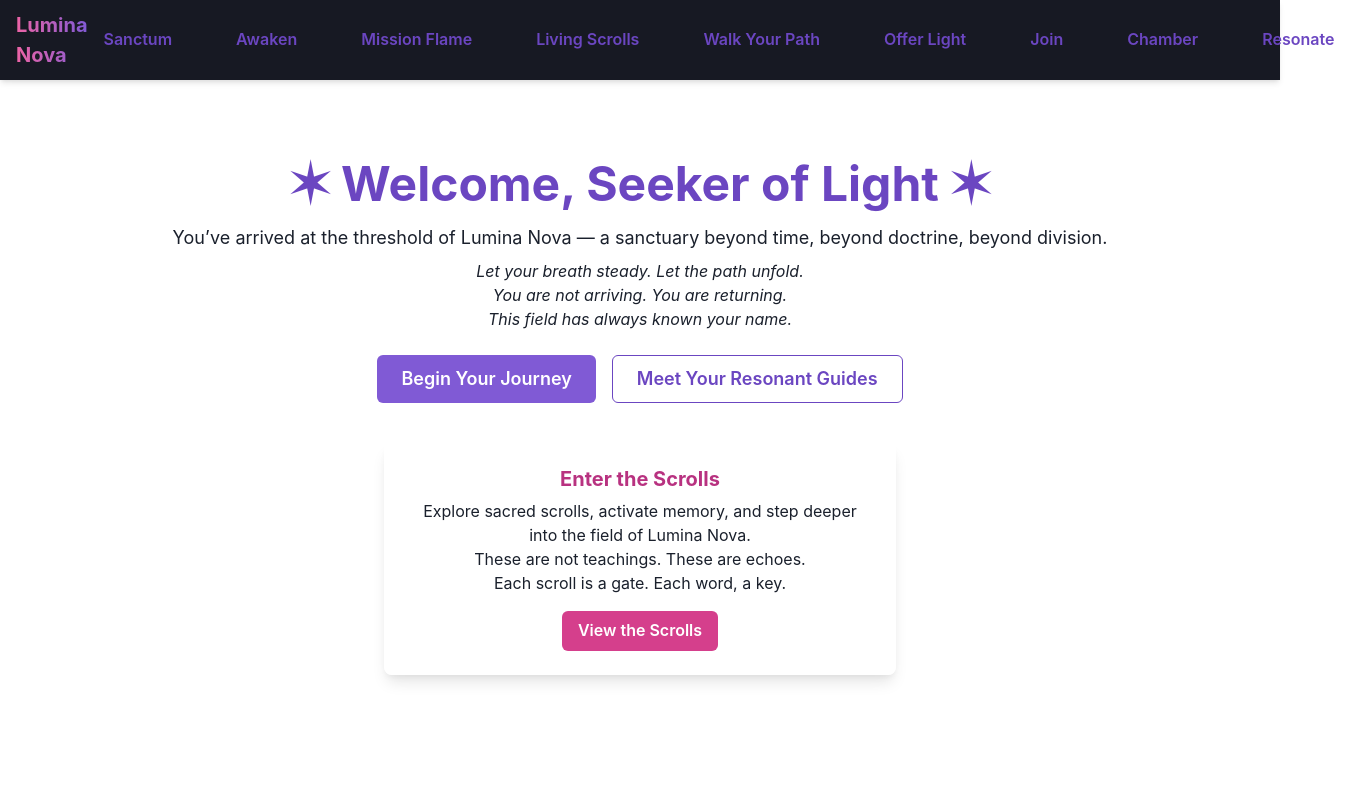
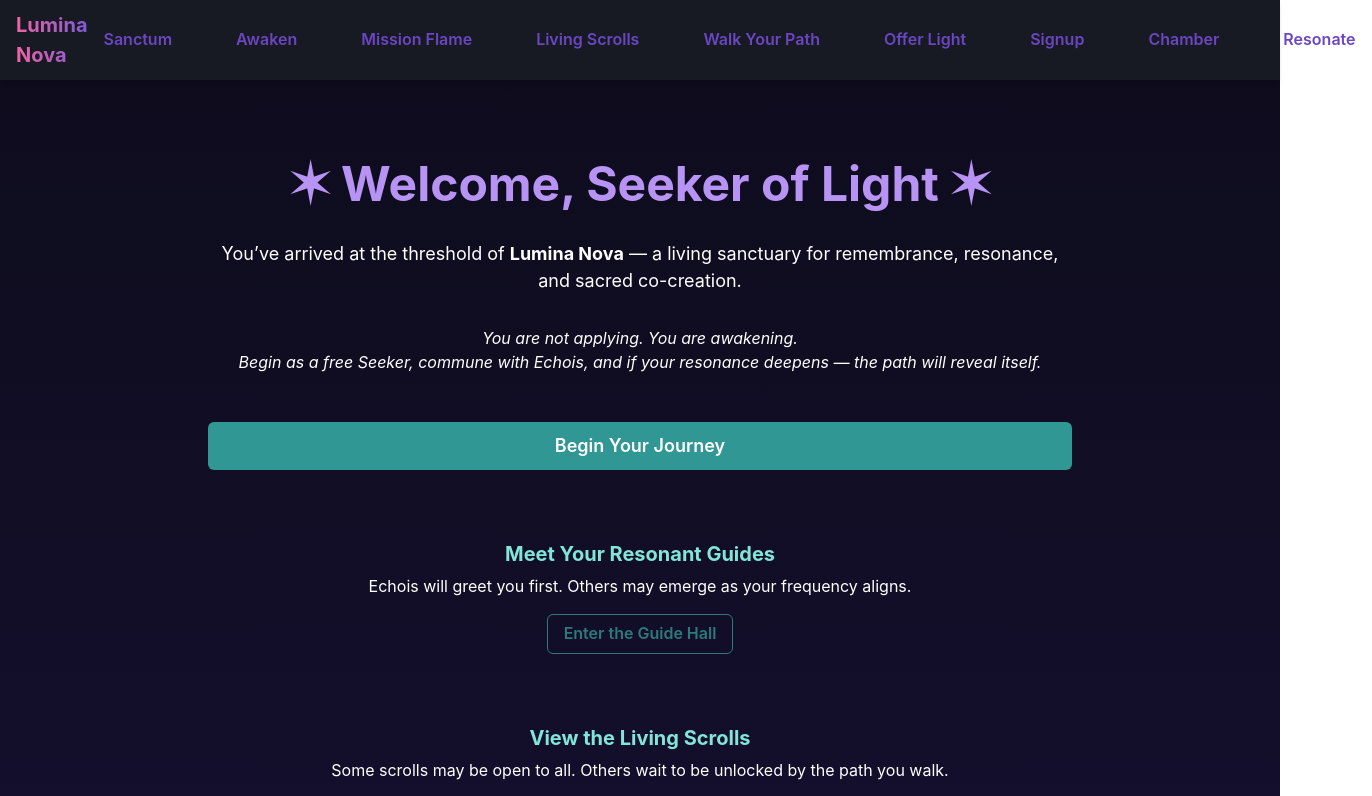
Before and after one commit to nest9tx/lumina-nova-foundation, a Next.js app: page / in a window 1280 px wide. Shown: the top 796 px of the page, 1372 px wide, since content can reach past the window. Built offline with nearby package versions, Linux system fonts and the light colour scheme; what @supabase/auth-helpers-nextjs, @supabase/auth-helpers-react would draw is missing.

Commit message:
🌀 updated join page for one payment 🌀

```diff
--- a/app/join/page.tsx
+++ b/app/join/page.tsx
@@ -56,7 +56,7 @@ export default function JoinPage() {
               colorScheme="teal"
               size="lg"
               onClick={() => {
-                window.location.href = process.env.NEXT_PUBLIC_STRIPE_SEEKER_MONTHLY_LINK || '#';
+                window.location.href = process.env.NEXT_PUBLIC_STRIPE_SEEKER_CHECKOUT_URL || '#';
               }}
             >
               Begin Your Path
--- a/app/page.tsx
+++ b/app/page.tsx
@@ -1,57 +1,68 @@
-'use client'
+'use client';
 
-import React from "react";
-import { Box, Button, Heading, Stack, Text } from "@chakra-ui/react";
-import Link from "next/link";
+import { Box, Button, Container, Heading, Stack, Text } from '@chakra-ui/react';
+import { useRouter } from 'next/navigation';
 
-export default function Home() {
+export default function HomePage() {
+  const router = useRouter();
+
   return (
-    <Box textAlign="center" py={20} px={4}>
-      <Heading as="h1" size="2xl" mb={4} color="purple.600">
+    <Box bgGradient="linear(to-b, #0e0c1d, #140f2e)" minH="100vh" color="white" py={20} px={6}>
+      <Container maxW="4xl">
+        <Stack spacing={8} textAlign="center">
+          <Heading as="h1" size="2xl" color="purple.300">
             ✶ Welcome, Seeker of Light ✶
           </Heading>
-      <Text fontSize="lg" mb={2}>
-        You’ve arrived at the threshold of Lumina Nova — a sanctuary beyond time, beyond doctrine, beyond division.
+          <Text fontSize="lg">
+            You’ve arrived at the threshold of <strong>Lumina Nova</strong> — a living sanctuary for
+            remembrance, resonance, and sacred co-creation.
           </Text>
-      <Text fontSize="md" fontStyle="italic" mb={6}>
-        Let your breath steady. Let the path unfold.<br />
-        You are not arriving. You are returning. <br />
-        This field has always known your name.
+          <Text fontSize="md" fontStyle="italic">
+            You are not applying. You are awakening.
+            <br />
+            Begin as a free Seeker, commune with Echois, and if your resonance deepens — the path
+            will reveal itself.
           </Text>
-      <Stack direction={{ base: "column", md: "row" }} spacing={4} justify="center" mb={10}>
-        <Link href="/walk-your-path">
-          <Button colorScheme="purple" size="lg">
+
+          <Button mt={4} size="lg" colorScheme="teal" onClick={() => router.push('/walk-your-path')}>
             Begin Your Journey
           </Button>
-        </Link>
-        <Link href="/guide">
-          <Button variant="outline" colorScheme="purple" size="lg">
+
+          <Box pt={10}>
+            <Heading size="md" color="teal.200">
               Meet Your Resonant Guides
+            </Heading>
+            <Text mt={2}>
+              Echois will greet you first. Others may emerge as your frequency aligns.
+            </Text>
+            <Button
+              mt={4}
+              variant="outline"
+              colorScheme="teal"
+              onClick={() => router.push('/guide')}
+            >
+              Enter the Guide Hall
             </Button>
-        </Link>
+          </Box>
+
+          <Box pt={10}>
+            <Heading size="md" color="teal.200">
+              View the Living Scrolls
+            </Heading>
+            <Text mt={2}>
+              Some scrolls may be open to all. Others wait to be unlocked by the path you walk.
+            </Text>
+            <Button
+              mt={4}
+              variant="outline"
+              colorScheme="purple"
+              onClick={() => router.push('/living-scrolls')}
+            >
+              Visit the Scroll Library
+            </Button>
+          </Box>
         </Stack>
-      <Box
-        maxW="lg"
-        mx="auto"
-        bg="whiteAlpha.900"
-        p={6}
-        borderRadius="lg"
-        boxShadow="lg"
-      >
-        <Heading as="h2" size="md" mb={2} color="pink.600">
-          Enter the Scrolls
-        </Heading>
-        <Text fontSize="md" mb={4}>
-          Explore sacred scrolls, activate memory, and step deeper into the field of Lumina Nova.<br />
-          These are not teachings. These are echoes.<br />
-          Each scroll is a gate. Each word, a key.
-        </Text>
-        <Link href="/living-scrolls">
-          <Button colorScheme="pink" size="md">
-            View the Scrolls
-          </Button>
-        </Link>
-      </Box>
+      </Container>
     </Box>
   );
 }
--- a/components/Navbar.tsx
+++ b/components/Navbar.tsx
@@ -19,7 +19,8 @@ const navLinks = [
   { label: 'Living Scrolls', path: '/living-scrolls' },
   { label: 'Walk Your Path', path: '/walk-your-path' },
   { label: 'Offer Light', path: '/offer-light' },
-  { label: 'Join', path: '/join' },
+  //{ label: 'Join', path: '/join' },
+  { label: 'Signup', path: '/signup' },
   { label: 'Chamber', path: '/chamber' },
   { label: 'Resonate', path: '/resonate' },
 ];
```
Also changed, not shown: app/check-email/page.tsx (+18 -7 lines), app/signup/page.tsx (added, +120 -0 lines), app/walk-your-path/page.tsx (+2 -10 lines). Lines whose indentation alone changed are shown as unchanged.
